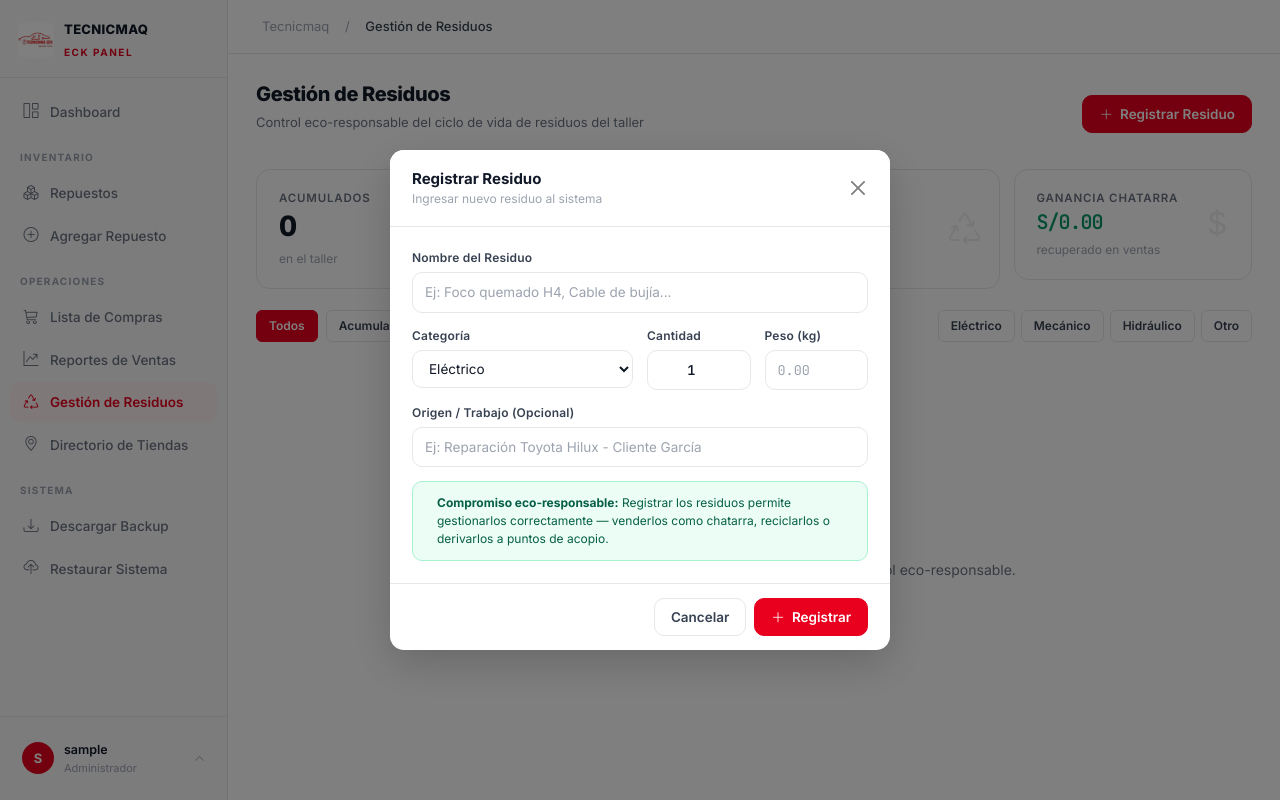
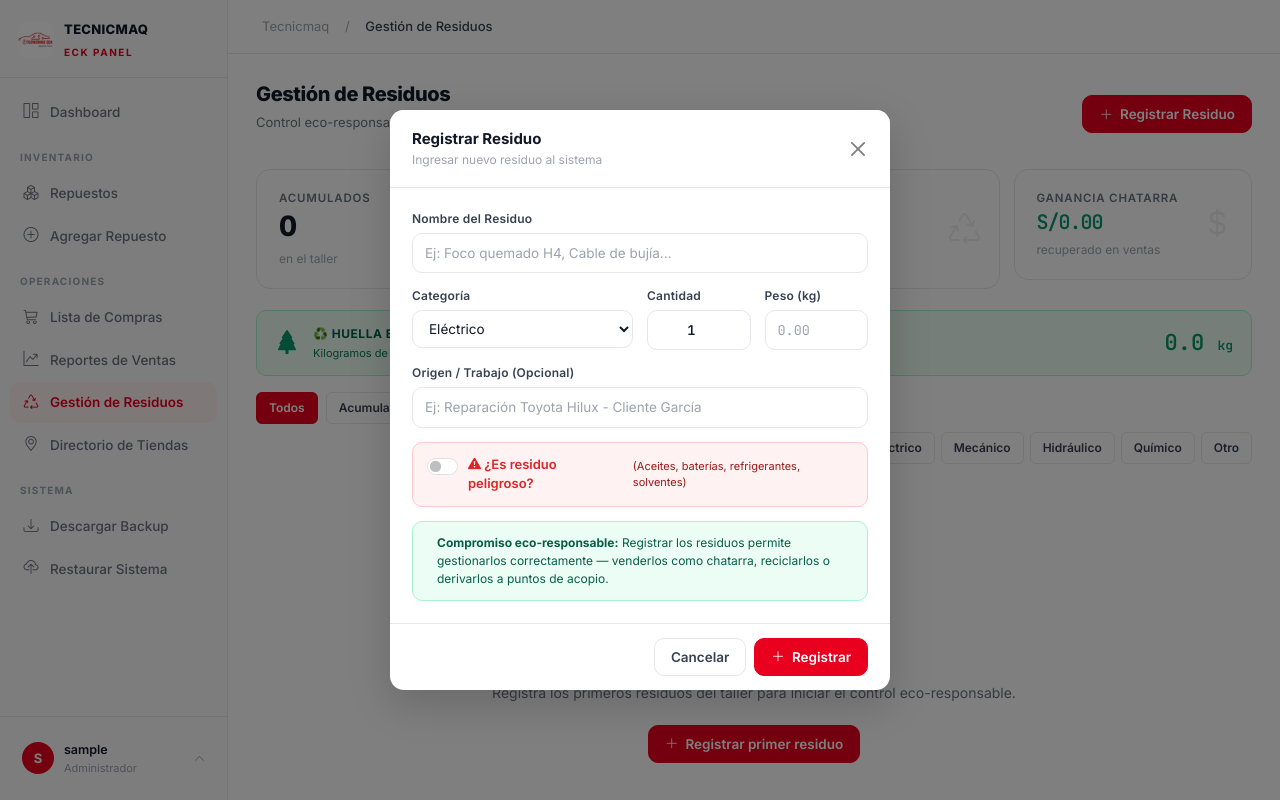
Before and after one commit to Josue-EC04/tecnicmaq-taller-nuevo, a Flask app: page /residuos in a window 1280 px wide, after a click on "Registrar Residuo". Run offline with Flask 3, Linux system fonts and the light colour scheme; the visitor is signed in with stand-in values (Sample User, id 1); data that the repository does not hold is empty.

Commit message:
feat(residuos): mejoras cumplimiento ambiental y KPIs ecologicos

```diff
--- a/app/routes.py
+++ b/app/routes.py
@@ -699,9 +699,10 @@ def subir_backup():
 # MÓDULO: GESTIÓN DE RESIDUOS
 # ═══════════════════════════════════════════════════════════════
 
-CATEGORIAS_RESIDUO = ['Eléctrico', 'Mecánico', 'Hidráulico', 'Otro']
-ESTADOS_RESIDUO    = ['Acumulado', 'En búsqueda', 'Derivado', 'Desechado']
+CATEGORIAS_RESIDUO = ['Eléctrico', 'Mecánico', 'Hidráulico', 'Químico', 'Otro']
+ESTADOS_RESIDUO    = ['Acumulado', 'En búsqueda', 'Derivado', 'Desechado', 'Entregado al Cliente']
 DESTINOS_RESIDUO   = ['Chatarrero', 'Reciclaje formal', 'Donación', 'Desecho convencional']
+ALERTA_PESO_KG     = 100  # Umbral en kg para disparar la alerta de espacio
 
 @main.route('/residuos')
 @login_required
@@ -713,17 +714,38 @@ def residuos():
     if categ_f:   query = query.filter_by(categoria=categ_f)
     items = query.order_by(Residuo.fecha_registro.desc()).all()
 
-    # KPIs
+    # KPIs básicos
     total_acumulado  = Residuo.query.filter_by(estado='Acumulado').count()
     total_buscando   = Residuo.query.filter_by(estado='En búsqueda').count()
     total_derivado   = Residuo.query.filter_by(estado='Derivado').count()
     ganancia_total   = db.session.query(func.sum(Residuo.ganancia_chatarra)).scalar() or 0
+
+    # KPI: Huella ecológica (kg desviados de vertederos vía reciclaje o donación)
+    kg_reciclados = db.session.query(
+        func.sum(Residuo.peso_kg)
+    ).filter(
+        Residuo.destino.in_(['Reciclaje formal', 'Donación']),
+        Residuo.peso_kg.isnot(None)
+    ).scalar() or 0
+
+    # Alerta de espacio: sumar kg en estado Acumulado
+    kg_acumulados = db.session.query(
+        func.sum(Residuo.peso_kg)
+    ).filter(
+        Residuo.estado == 'Acumulado',
+        Residuo.peso_kg.isnot(None)
+    ).scalar() or 0
+    alerta_espacio = kg_acumulados >= ALERTA_PESO_KG
 
     return render_template('residuos.html',
         items=items, estado_f=estado_f, categ_f=categ_f,
         categorias=CATEGORIAS_RESIDUO, estados=ESTADOS_RESIDUO, destinos=DESTINOS_RESIDUO,
         total_acumulado=total_acumulado, total_buscando=total_buscando,
         total_derivado=total_derivado, ganancia_total=ganancia_total,
+        kg_reciclados=round(float(kg_reciclados), 2),
+        kg_acumulados=round(float(kg_acumulados), 2),
+        alerta_espacio=alerta_espacio,
+        alerta_umbral=ALERTA_PESO_KG,
     )
 
 @main.route('/residuos/agregar', methods=['POST'])
@@ -736,6 +758,7 @@ def agregar_residuo():
             cantidad=int(request.form.get('cantidad') or 1),
             peso_kg=float(request.form.get('peso_kg') or 0) or None,
             origen=request.form.get('origen', '').strip() or None,
+            es_peligroso=request.form.get('es_peligroso') == 'on',
         )
         db.session.add(r)
         db.session.commit()
@@ -753,6 +776,7 @@ def derivar_residuo(id):
     r.destino           = request.form.get('destino', '')
     r.destino_detalle   = request.form.get('destino_detalle', '').strip() or None
     r.ganancia_chatarra = float(request.form.get('ganancia_chatarra') or 0)
+    r.manifiesto_codigo = request.form.get('manifiesto_codigo', '').strip() or None
     r.fecha_derivacion  = datetime.now()
     db.session.commit()
     flash(f'Residuo "{r.nombre}" actualizado como {r.estado}.', 'success')
--- a/app/templates/residuos.html
+++ b/app/templates/residuos.html
@@ -13,6 +13,21 @@
     <i class="bi bi-plus-lg"></i> Registrar Residuo
   </button>
 </div>
+
+<!-- Alerta de espacio máximo -->
+{% if alerta_espacio %}
+<div style="display:flex; align-items:center; gap:12px; padding:14px 18px; margin-bottom:16px;
+            background:#FFFBEB; border:1px solid #F59E0B; border-radius:var(--radius); border-left:4px solid #F59E0B;">
+  <i class="bi bi-exclamation-triangle-fill" style="color:#D97706; font-size:20px; flex-shrink:0;"></i>
+  <div>
+    <div style="font-weight:700; font-size:13px; color:#92400E;">Espacio de almacenamiento al límite</div>
+    <div style="font-size:12px; color:#78350F;">
+      Tienes <strong>{{ kg_acumulados }} kg</strong> de residuos acumulados en el taller (límite: {{ alerta_umbral }} kg).
+      Considera llamar al chatarrero o derivar a un punto de reciclaje.
+    </div>
+  </div>
+</div>
+{% endif %}
 
 <!-- KPIs -->
 <div class="row g-3 mb-4">
@@ -50,6 +65,20 @@
   </div>
 </div>
 
+<!-- KPI adicional: Huella Ecológica -->
+<div style="display:flex; align-items:center; gap:14px; padding:14px 18px; margin-bottom:16px;
+            background:#ECFDF5; border:1px solid #A7F3D0; border-radius:var(--radius);">
+  <i class="bi bi-tree-fill" style="color:#059669; font-size:24px; flex-shrink:0;"></i>
+  <div style="flex:1;">
+    <div style="font-size:12px; font-weight:700; color:#065F46; text-transform:uppercase; letter-spacing:.5px;">♻️ Huella Ecológica Positiva</div>
+    <div style="font-size:11px; color:#047857; margin-top:2px;">Kilogramos de residuos desviados de vertederos (reciclaje formal + donaciones)</div>
+  </div>
+  <div style="font-family:'JetBrains Mono',monospace; font-size:22px; font-weight:800; color:#059669;">
+    {{ kg_reciclados }} <span style="font-size:13px; font-weight:600;">kg</span>
+  </div>
+</div>
+
+
 <!-- Filtros -->
 <div style="display:flex; gap:8px; flex-wrap:wrap; margin-bottom:16px;">
   <a href="{{ url_for('main.residuos') }}"
@@ -57,10 +86,10 @@
     Todos
   </a>
   {% for est in estados %}
-  {% set colores = {'Acumulado':'#D97706','En búsqueda':'#1D4ED8','Derivado':'#059669','Desechado':'#6B7280'} %}
+  {% set colores = {'Acumulado':'#D97706','En búsqueda':'#1D4ED8','Derivado':'#059669','Desechado':'#6B7280','Entregado al Cliente':'#7C3AED'} %}
   <a href="{{ url_for('main.residuos', estado=est) }}"
      class="btn-eck btn-eck-sm btn-eck-ghost {{ 'active' if estado_f == est }}"
-     style="{{ 'background:' + colores[est] + '15; border-color:' + colores[est] + '; color:' + colores[est] + ';' if estado_f == est }}">
+     style="{{ 'background:' + colores.get(est,'#6B7280') + '15; border-color:' + colores.get(est,'#6B7280') + '; color:' + colores.get(est,'#6B7280') + ';' if estado_f == est }}">
     {{ est }}
   </a>
   {% endfor %}
@@ -93,15 +122,26 @@
     <tbody>
       {% for r in items %}
       {% set estado_cfg = {
-        'Acumulado':   ('D97706','FFFBEB','FDE68A','clock'),
-        'En búsqueda': ('1D4ED8','EFF6FF','BFDBFE','search'),
-        'Derivado':    ('059669','ECFDF5','A7F3D0','check-circle'),
-        'Desechado':   ('6B7280','F9FAFB','E5E7EB','trash'),
+        'Acumulado':           ('D97706','FFFBEB','FDE68A','clock'),
+        'En búsqueda':         ('1D4ED8','EFF6FF','BFDBFE','search'),
+        'Derivado':            ('059669','ECFDF5','A7F3D0','check-circle'),
+        'Desechado':           ('6B7280','F9FAFB','E5E7EB','trash'),
+        'Entregado al Cliente':('7C3AED','F5F3FF','DDD6FE','person-check'),
       } %}
       {% set cfg = estado_cfg.get(r.estado, ('6B7280','F9FAFB','E5E7EB','dash')) %}
       <tr>
         <td style="padding-left:20px;">
-          <div style="font-size:13.5px; font-weight:600; color:var(--text-1);">{{ r.nombre }}</div>
+          <div style="display:flex; align-items:center; gap:6px;">
+            <span style="font-size:13.5px; font-weight:600; color:var(--text-1);">{{ r.nombre }}</span>
+            {% if r.es_peligroso %}
+            <span title="Residuo peligroso" style="display:inline-flex; align-items:center; gap:3px;
+                         font-size:10px; font-weight:700; color:#DC2626;
+                         background:#FEF2F2; border:1px solid #FECACA;
+                         border-radius:50px; padding:1px 7px;">
+              <i class="bi bi-exclamation-triangle-fill" style="font-size:9px;"></i> PELIGROSO
+            </span>
+            {% endif %}
+          </div>
           {% if r.origen %}
           <div style="font-size:11.5px; color:var(--text-4);">
             <i class="bi bi-wrench" style="font-size:10px;"></i> {{ r.origen }}
@@ -117,7 +157,7 @@
           </span>
         </td>
         <td>
-          {% set cat_color = {'Eléctrico':'#F59E0B','Mecánico':'#3B82F6','Hidráulico':'#8B5CF6','Otro':'#6B7280'} %}
+          {% set cat_color = {'Eléctrico':'#F59E0B','Mecánico':'#3B82F6','Hidráulico':'#8B5CF6','Químico':'#EF4444','Otro':'#6B7280'} %}
           <span style="display:inline-flex; align-items:center; gap:4px; font-size:11px; font-weight:700;
                        color:{{ cat_color.get(r.categoria,'#6B7280') }};
                        background:{{ cat_color.get(r.categoria,'#6B7280') }}15;
@@ -140,6 +180,12 @@
           {% if r.destino_detalle %}
           <div style="font-size:11.5px; color:var(--text-4);">{{ r.destino_detalle }}</div>
           {% endif %}
+          {% if r.manifiesto_codigo %}
+          <div style="font-size:10.5px; color:#4F46E5; font-weight:600; margin-top:2px;"
+               title="Código de manifiesto de disposición final">
+            <i class="bi bi-file-earmark-check" style="font-size:10px;"></i> {{ r.manifiesto_codigo }}
+          </div>
+          {% endif %}
           {% if r.ganancia_chatarra %}
           <div style="font-size:11px; color:#059669; font-weight:700; font-family:'JetBrains Mono',monospace;">
             +S/{{ "%.2f"|format(r.ganancia_chatarra) }}
@@ -161,7 +207,7 @@
         </td>
         <td class="text-end" style="padding-right:20px;">
           <div style="display:flex; gap:4px; justify-content:flex-end;">
-            {% if r.estado not in ('Derivado','Desechado') %}
+            {% if r.estado not in ('Derivado','Desechado','Entregado al Cliente') %}
             <button class="btn-eck btn-eck-ghost btn-eck-sm"
                     onclick="abrirDerivar({{ r.id }}, '{{ r.nombre|replace("'","\\'")|e }}')"
                     style="font-size:12px;" title="Gestionar destino">
@@ -245,6 +291,20 @@
             <input type="text" name="origen" class="eck-input" placeholder="Ej: Reparación Toyota Hilux - Cliente García">
           </div>
 
+          <!-- Checkbox residuo peligroso -->
+          <div style="display:flex; align-items:center; gap:10px; padding:12px 14px;
+                      background:#FEF2F2; border:1px solid #FECACA; border-radius:var(--radius);">
+            <div class="form-check form-switch mb-0" style="padding-left:2.5em;">
+              <input class="form-check-input" type="checkbox" name="es_peligroso" id="checkPeligroso"
+                     style="width:2.2em; height:1.2em; cursor:pointer;">
+              <label class="form-check-label" for="checkPeligroso"
+                     style="font-size:13px; font-weight:600; color:#DC2626; cursor:pointer; padding-left:6px;">
+                <i class="bi bi-exclamation-triangle-fill"></i> ¿Es residuo peligroso?
+              </label>
+            </div>
+            <span style="font-size:11px; color:#991B1B;">(Aceites, baterías, refrigerantes, solventes)</span>
+          </div>
+
           <div style="padding:12px 14px; background:#ECFDF5; border:1px solid #A7F3D0; border-radius:var(--radius); display:flex; gap:10px;">
             <i class="bi bi-leaf-fill" style="color:#059669; font-size:14px; flex-shrink:0; margin-top:1px;"></i>
             <p style="font-size:12px; color:#065F46; margin:0; line-height:1.5;">
@@ -311,6 +371,18 @@
                    placeholder="0.00" value="0">
           </div>
 
+          <!-- Campo: Código de Manifiesto -->
+          <div id="sectionManifiesto">
+            <label class="eck-label" style="color:#4F46E5;">
+              <i class="bi bi-file-earmark-check"></i> Código de Manifiesto / Constancia (Opcional)
+            </label>
+            <input type="text" name="manifiesto_codigo" class="eck-input"
+                   placeholder="Ej: MAN-2026-001, Cert. EO-RS, etc.">
+            <div style="font-size:11px; color:var(--text-4); margin-top:4px;">
+              Para residuos derivados a empresas de reciclaje especializadas (EO-RS/EPS-RS).
+            </div>
+          </div>
+
           <!-- Tip precios chatarra Huancayo -->
           <div style="padding:12px 14px; background:#FFFBEB; border:1px solid #FDE68A; border-radius:var(--radius);">
             <div style="font-size:11px; font-weight:700; color:#92400E; margin-bottom:6px; text-transform:uppercase; letter-spacing:.5px;">
@@ -346,8 +418,17 @@ function abrirDerivar(id, nombre) {
   new bootstrap.Modal(document.getElementById('modalDerivar')).show();
 }
 function mostrarDestino(val) {
-  const show = (val === 'Derivado' || val === 'Desechado');
+  const show = (val === 'Derivado' || val === 'Desechado' || val === 'Entregado al Cliente');
   document.getElementById('sectionDestino').style.display = show ? '' : 'none';
+  // Mostrar campo manifiesto solo si se va a derivar formalmente
+  const showMan = (val === 'Derivado');
+  const secMan = document.getElementById('sectionManifiesto');
+  if (secMan) secMan.style.display = showMan ? '' : 'none';
 }
+// Estado inicial del modal de derivar
+document.addEventListener('DOMContentLoaded', () => {
+  const sel = document.querySelector('#formDerivar select[name="estado"]');
+  if (sel) mostrarDestino(sel.value);
+});
 </script>
 {% endblock %}
```
Also changed, not shown: actualizar_residuos.py (added, +40 -0 lines), app/models.py (+6 -3 lines), README.md.
